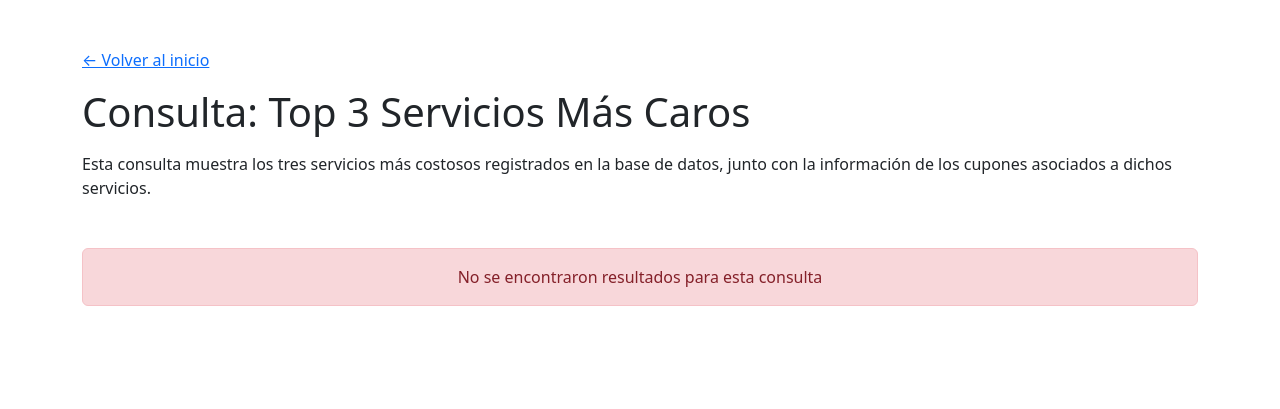
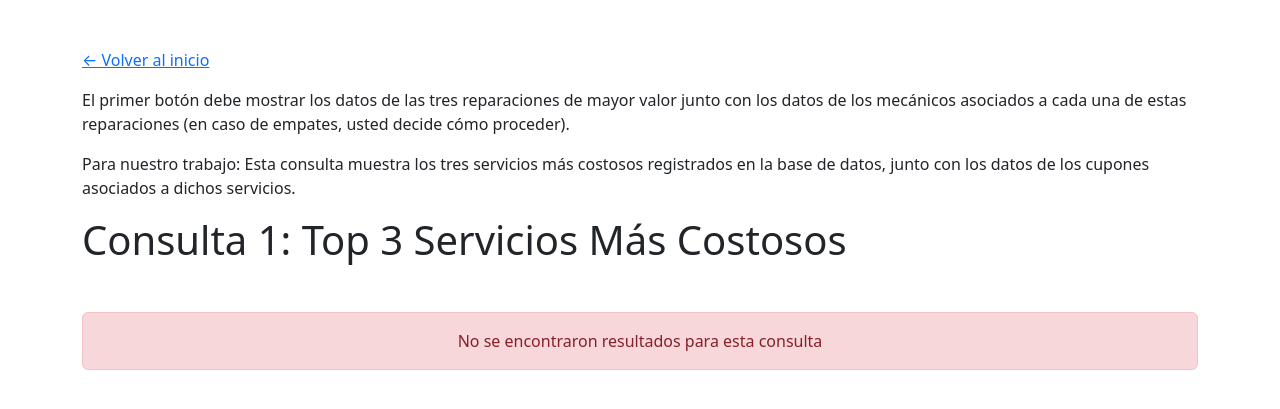
Before and after one commit to Manusm2712/TrabajoFinalBD, a PHP site: page /consultas/consulta1.php in a window 1280 px wide. Shown: the top 409 px of the page. Run offline with PHP 8.4, Linux system fonts and the light colour scheme; data that the repository does not hold is empty.

Commit message:
mini cambios

```diff
--- a/consultas/consulta1.php
+++ b/consultas/consulta1.php
@@ -3,11 +3,15 @@ include "../includes/header.php";
 ?>
 
 <!-- TÍTULO. Cambiarlo, pero dejar especificada la analogía -->
-<h1 class="mt-3">Consulta: Top 3 Servicios Más Caros</h1>
+<p class="mt-3">
+El primer botón debe mostrar los datos de las tres reparaciones de mayor valor junto con los datos de los mecánicos asociados a cada una de estas reparaciones (en caso de empates, usted decide cómo proceder).
+</p>
 
 <p class="mt-3">
-Esta consulta muestra los tres servicios más costosos registrados en la base de datos, junto con la información de los cupones asociados a dichos servicios.
+Para nuestro trabajo: Esta consulta muestra los tres servicios más costosos registrados en la base de datos, junto con los datos de los cupones asociados a dichos servicios.
 </p>
+<h1 class="mt-3">Consulta 1: Top 3 Servicios Más Costosos</h1>
+
 
 <?php
 // Crear conexión con la BD
@@ -16,10 +20,15 @@ require('../config/conexion.php');
 // Query SQL para obtener los tres servicios más caros con sus cupones asociados
 $query = "SELECT s.codigo_servicio, s.precio,
                  c.codigo AS codigo_cupon, c.estado, c.valor_descuento, c.informacion
+          -- Selecciona la tabla de servicios
           FROM servicio s
+          -- Relaciona las tablas por el código del cupón
           INNER JOIN cupon c ON s.codigo_cupon = c.codigo
+          -- Ordena los servicios de forma descendente por precio
           ORDER BY s.precio DESC
+          -- Los registros empatados estan en orden aleatorio
           LIMIT 3";
+
 
 // Ejecutar la consulta
 $resultadoC1 = mysqli_query($conn, $query) or die(mysqli_error($conn));
--- a/index.php
+++ b/index.php
@@ -29,7 +29,7 @@
         <h2>Integrantes</h2>
         <ul>
             <li>Juan David Trejos Gamboa</li>
-            <li>Maria Manuela Salamanca Murcia</li>
+            <li>María Manuela Salamanca Murcia</li>
             <li>Carolina Jaramillo Gomez</li>
         </ul>
     </div>
```
Also changed, not shown: busqueda/busqueda1.php (+6 -1 lines), cupon/cupon.php (+14 -9 lines), servicio/servicio.php (+4 -4 lines), modeloFeline.png.
